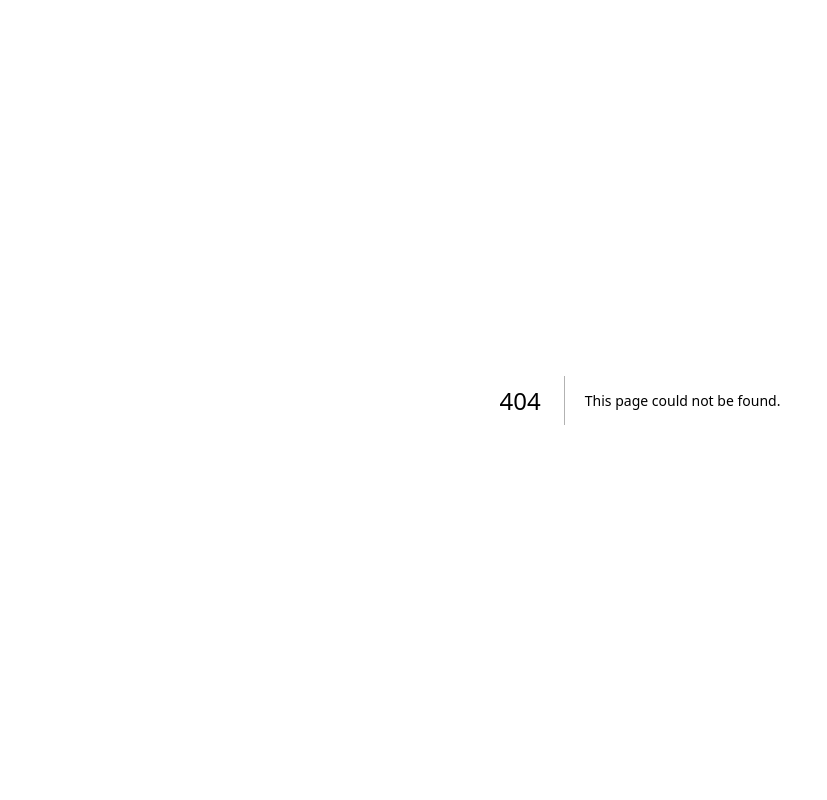
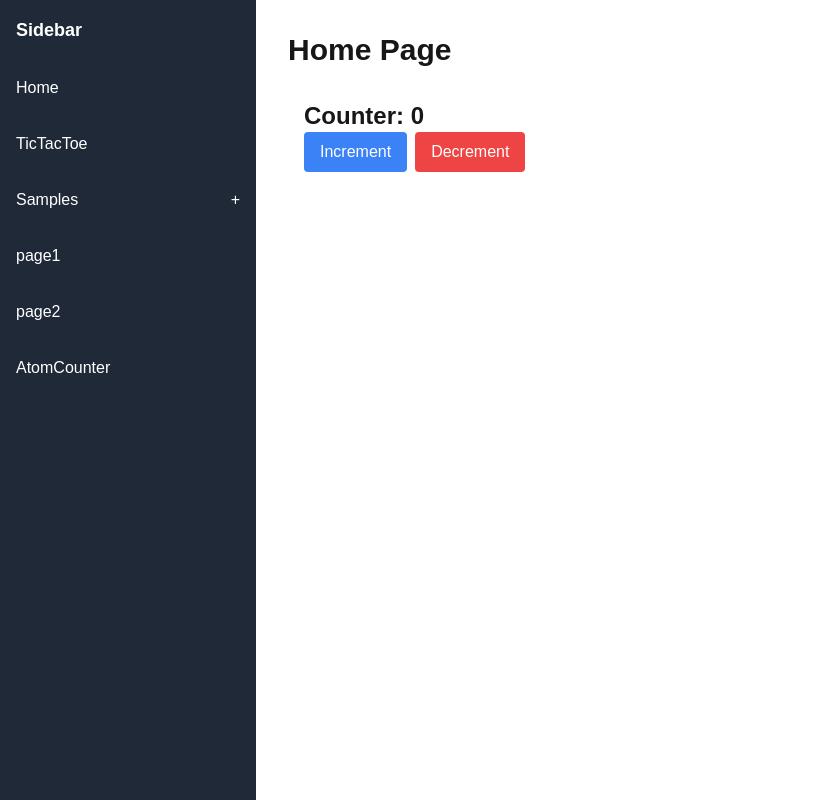
Before and after one commit to sehoone/react-next, a Next.js app: page /sample/sidebar/atom-counter in a window 1280 px wide. Before the commit this address had no page. Shown: the whole page, without its empty margins (0-827 px from the left). Built offline with nearby package versions, Linux system fonts and the light colour scheme.

Commit message:
feature/add-global-state-jotai

```diff
--- a/app/layout.tsx
+++ b/app/layout.tsx
@@ -1,5 +1,6 @@
 import type { Metadata } from "next";
 import localFont from "next/font/local";
+import 'jotai-devtools/styles.css';
 import "./globals.css";
 import Providers from "./query-client-provider";
 
--- a/app/query-client-provider.tsx
+++ b/app/query-client-provider.tsx
@@ -1,13 +1,19 @@
 "use client";
 import { QueryClient, QueryClientProvider } from "@tanstack/react-query";
+import { Provider as JotaiProvider } from 'jotai';
 import React from "react";
+import { DevTools } from "jotai-devtools";
 
 const queryClient = new QueryClient();
 
 export default function Providers({ children }: { children: React.ReactNode }) {
   return (
     <QueryClientProvider client={queryClient}>
-      {children}
+      <JotaiProvider>
+        {/* jotai devtools */}
+        <DevTools />
+        {children}
+      </JotaiProvider>
     </QueryClientProvider>
   );
 }
--- /dev/null
+++ b/app/sample/sidebar/atom-counter/page.tsx
@@ -0,0 +1,11 @@
+import React from 'react';
+import AtomCounter from '@/components/sample/atom-counter';
+
+export default function HomePage() {
+  return (
+    <div className="p-4">
+      <h1 className="text-3xl font-bold mb-4">Home Page</h1>
+      <AtomCounter />
+    </div>
+  );
+}
--- /dev/null
+++ b/atoms/counterAtom.ts
@@ -0,0 +1,4 @@
+import { atom } from 'jotai';
+
+export const counterAtom = atom(0);
+counterAtom.debugLabel = 'counterAtom'; // Optional label for debugging. jotai-devtools에서 label로 표시
--- /dev/null
+++ b/components/sample/atom-counter.tsx
@@ -0,0 +1,23 @@
+"use client";
+import React from 'react';
+import { useAtom } from 'jotai';
+import { counterAtom } from '@/atoms/counterAtom';
+
+export default function Counter() {
+  const [count, setCount] = useAtom(counterAtom);
+
+  const increment = () => setCount((prev) => prev + 1);
+  const decrement = () => setCount((prev) => prev - 1);
+
+  return (
+    <div className="p-4">
+      <h1 className="text-2xl font-bold">Counter: {count}</h1>
+      <button onClick={increment} className="bg-blue-500 text-white px-4 py-2 rounded mr-2">
+        Increment
+      </button>
+      <button onClick={decrement} className="bg-red-500 text-white px-4 py-2 rounded">
+        Decrement
+      </button>
+    </div>
+  );
+}
--- a/components/sample/sidebar/sidebar.tsx
+++ b/components/sample/sidebar/sidebar.tsx
@@ -21,6 +21,7 @@ const menuItems: MenuItem[] = [
   },
   { title: 'page1', path: '/sample/sidebar/page1' },
   { title: 'page2', path: '/sample/sidebar/page2' },
+  { title: 'AtomCounter', path: '/sample/sidebar/atom-counter' },
 ];
 
 export default function Sidebar() {
--- a/next.config.mjs
+++ b/next.config.mjs
@@ -9,6 +9,7 @@ const nextConfig = {
       },
     ];
   },
+  transpilePackages: ['jotai-devtools'],
 };
 
 export default nextConfig;
--- a/package.json
+++ b/package.json
@@ -15,6 +15,8 @@
     "autoprefixer": "^10.4.20",
     "axios": "^1.7.7",
     "framer-motion": "^11.11.1",
+    "jotai": "^2.10.1",
+    "jotai-devtools": "^0.10.1",
     "lodash-es": "^4.17.21",
     "loglevel": "^1.9.2",
     "next": "14.2.14",
```
Also changed, not shown: 1 other file (tests, documents, lock files or other folders).
